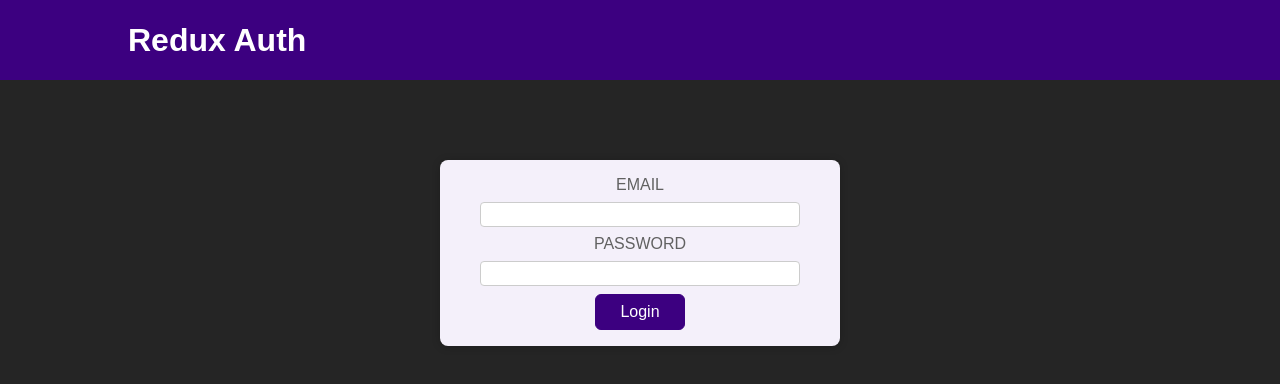
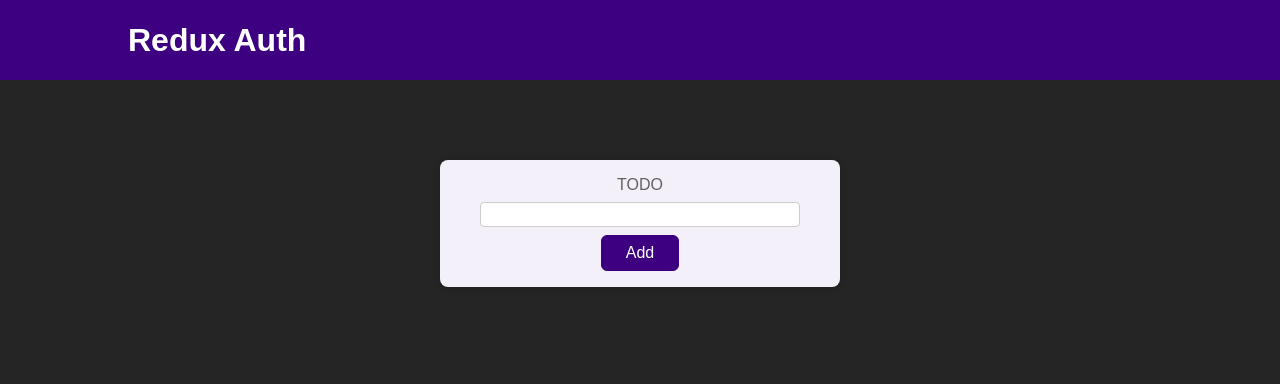
Before and after one commit to ogedengbewisdom/mobxBasics, a React (Create React App) app: page / in a window 1280 px wide. Shown: the top 384 px of the page. Built offline with nearby package versions, Linux system fonts and the light colour scheme.

Commit message:
root app

```diff
--- a/src/App.js
+++ b/src/App.js
@@ -5,6 +5,8 @@ import Auth from './components/Auth';
 import { observer } from 'mobx-react';
 import counterStore from './store';
 import UserProfile from "./components/UserProfile"
+import NewTodos from './components/NewTodos';
+import TodoItem from './components/TodoItem';
 
 
 const App = observer(() => {
@@ -13,8 +15,11 @@ const App = observer(() => {
   return (
     <>
       <Header />
-      {!storeObj.isAuth && <Auth />}
+      {/* {!storeObj.isAuth && <Auth />} */}
       {storeObj.isAuth && <UserProfile />}
+      <TodoItem />
+      <NewTodos />
+
     {storeObj.isAuth && <Counter />}
     </>
   );
```
